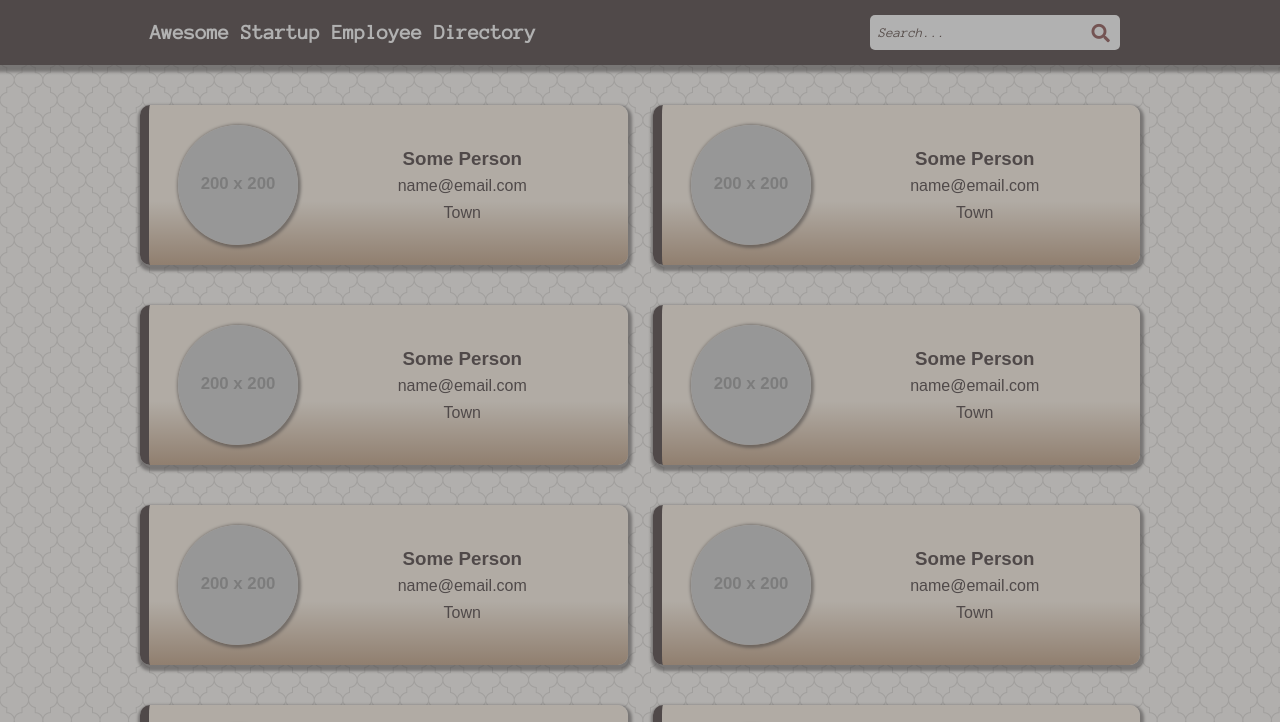
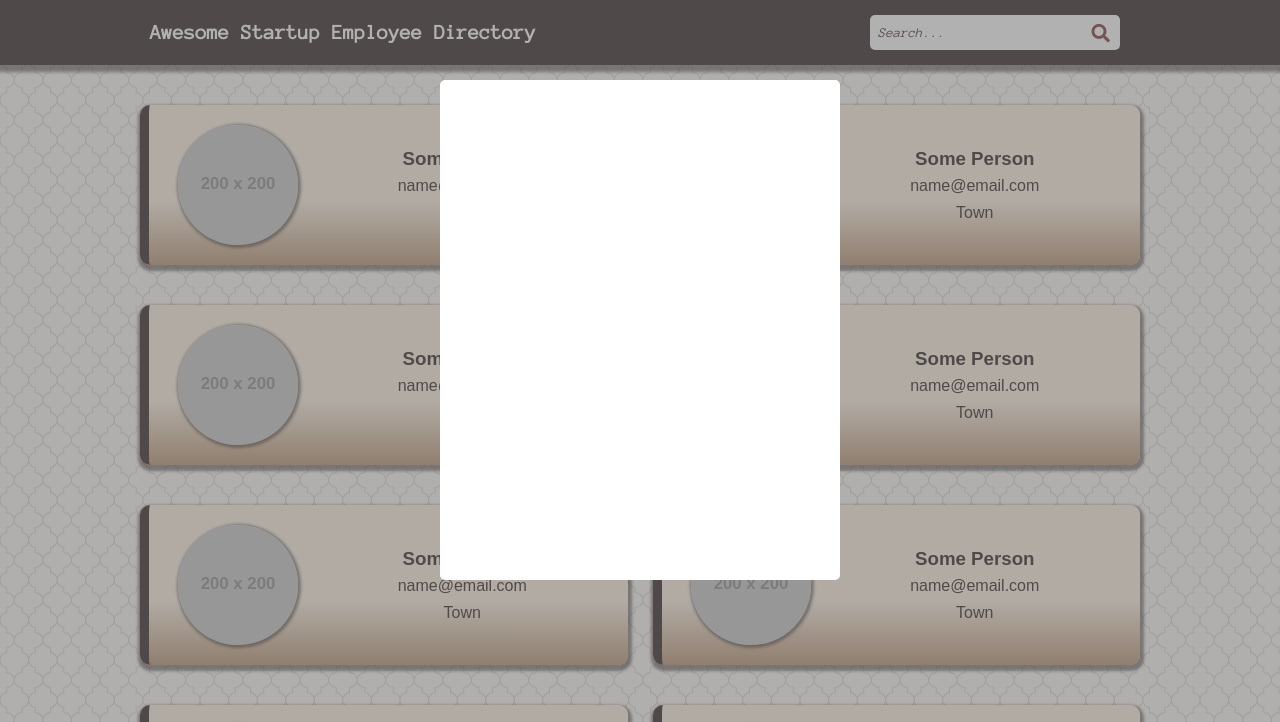
Before and after one commit to awillem/FEWD_8_API_Directory, a plain HTML site: page index.html in a window 1280 px wide. Shown: the top 722 px of the page. Drawn offline with Linux system fonts and the light colour scheme; placeholder pictures from the web are drawn by us; a web font is replaced by a local one.

Commit message:
added styling to the modal-content div

```diff
--- a/css/styles.css
+++ b/css/styles.css
@@ -173,9 +173,26 @@ main .directory {
   top: 0
 }
 
+.modal-content {
+  width: 84%;
+  height: 500px;
+  border-radius: 5px;
+  position: fixed;
+  top: 10%;
+  left: calc(50% - 42%);
+  background: white;
+}
+
 /**************
  MEDIA QUERIES
 **************/
+
+@media screen and (min-width: 600px) {
+  .modal-content {
+    width: 400px;
+    left: calc(50% - 200px)
+}
+}
 
 @media screen and (min-width: 768px) {
   .wrapper {
```
